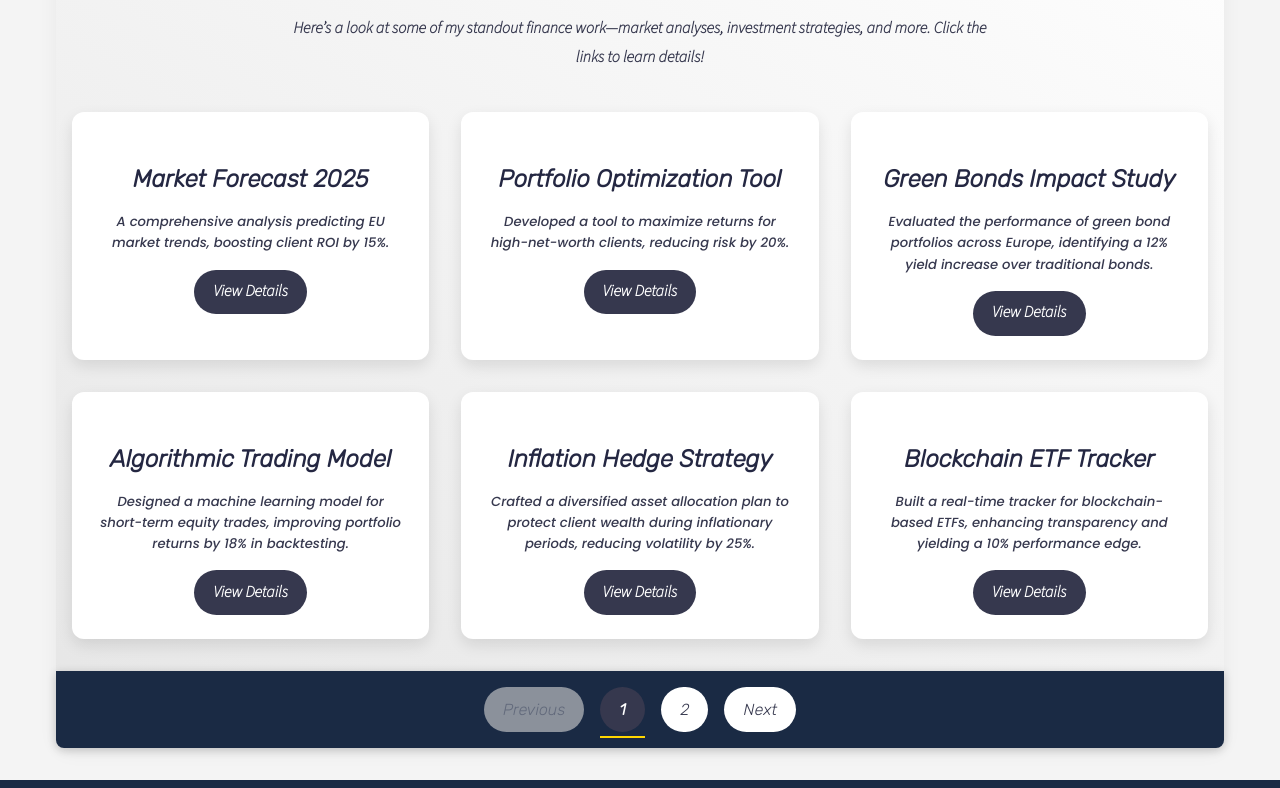
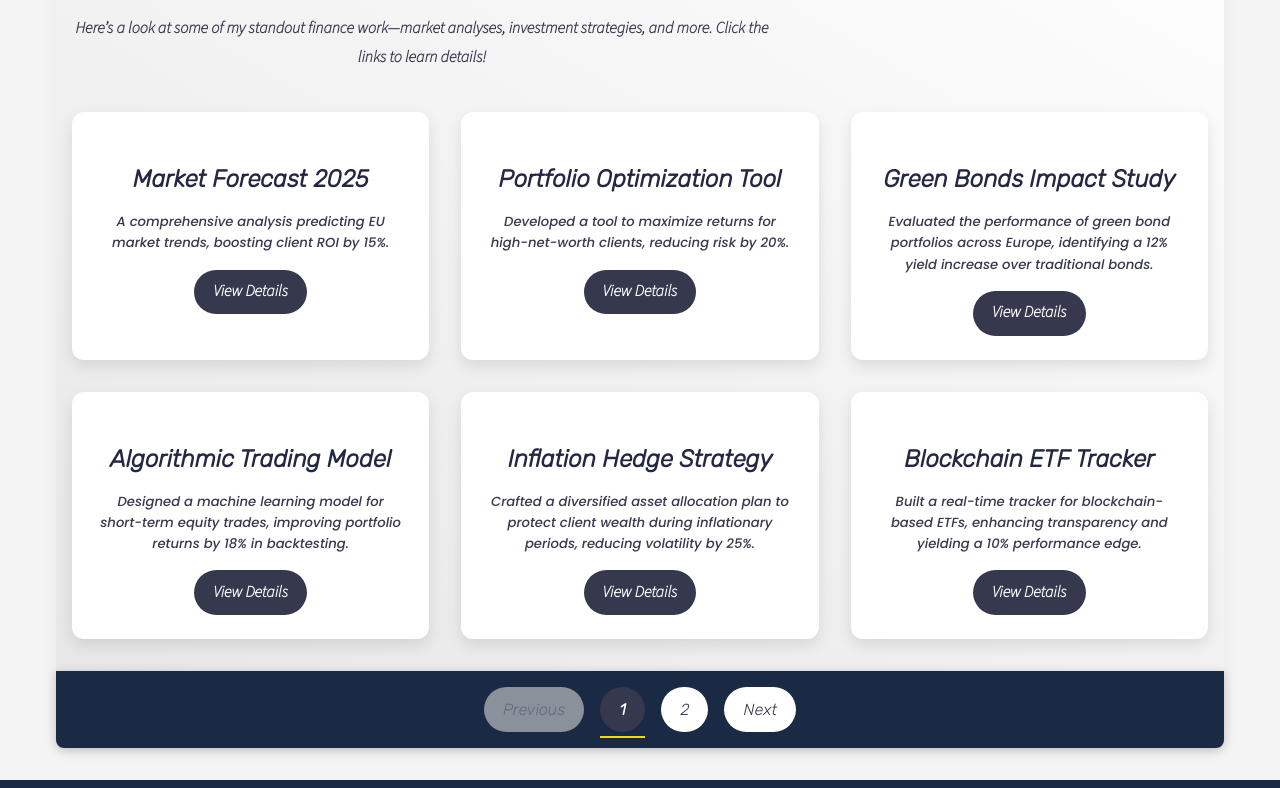
Before and after one commit to RobinStoytchev/robin-stoytchev-portfolio, a website: page html/projects.html in a window 1280 px wide. Shown: the part 307-1095 px from the top of the page. Drawn offline with Linux system fonts and the light colour scheme.

Commit message:
small changes

```diff
--- a/css/projects.css
+++ b/css/projects.css
@@ -52,7 +52,7 @@
     font-weight: var(--fw-bolder);
     color: var(--clr-neutral-700);
     max-width: 700px;
-    margin: 0 auto 2.5rem;
+    margin: 0 1rem 2.5rem;
     line-height: 1.8;
 }
 .project-grid {
```
